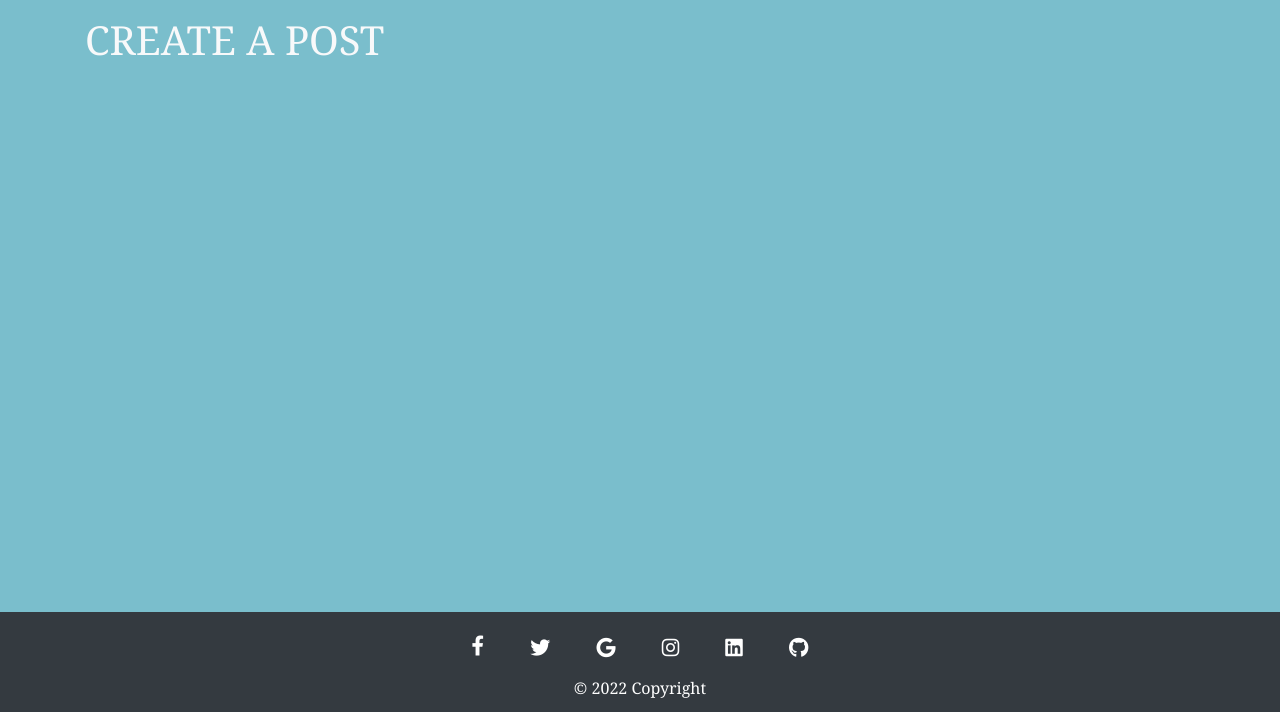
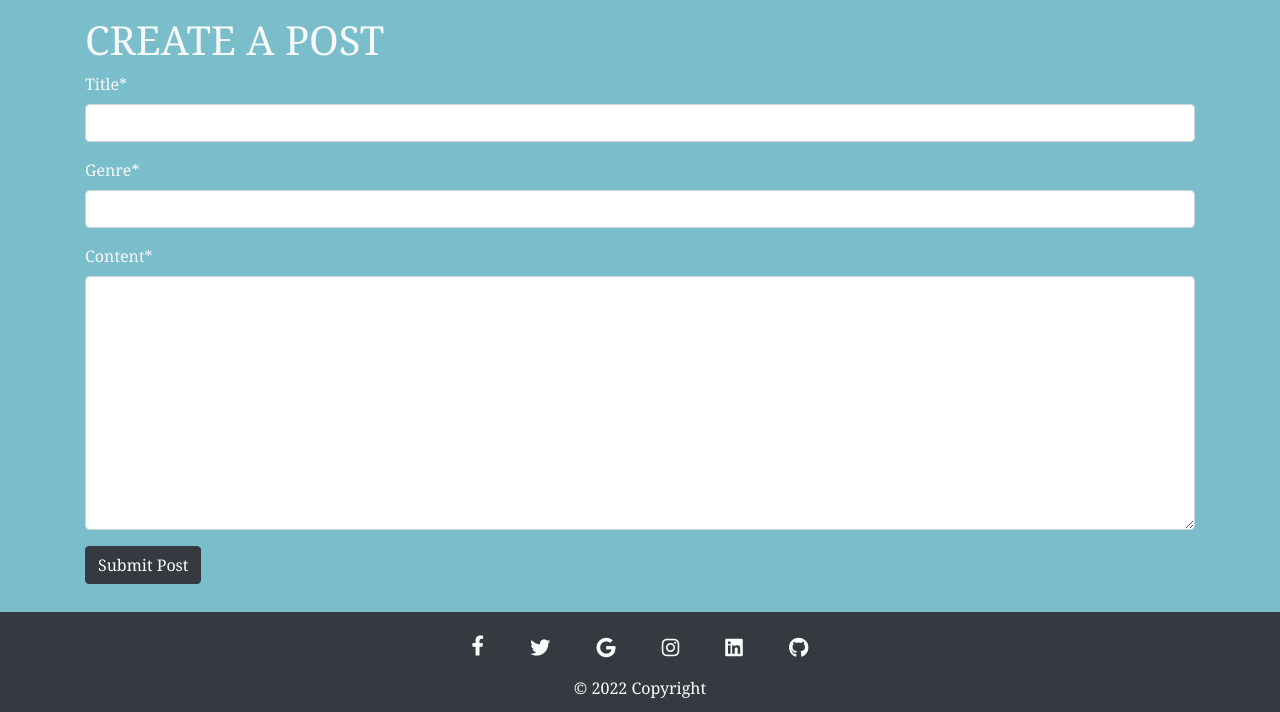
Before and after one commit to JLumb/Talk-Game, a Django app: page /add_post/ in a window 1280 px wide. Shown: the part 88-800 px from the top of the page. Run offline with Django 3.2, Linux system fonts and the light colour scheme; the visitor is signed in with stand-in values (Sample User, id 1); some libraries are stand-ins or nearby versions.

Commit message:
added form to add_post page so users can submit posts

```diff
--- a/templates/accounts/add_post.html
+++ b/templates/accounts/add_post.html
@@ -1,8 +1,18 @@
 {% extends 'base.html' %}
+{% load crispy_forms_tags %}
+
 
 {% block content %}
 
 <h1>CREATE A POST</h1>
 
+<form action="" method="POST">
+    {% csrf_token %}
+    {% crispy form %}
+    <button class="btn btn-dark">Submit Post</button>
+</form>
+
+
+
 
 {% endblock %}
```
